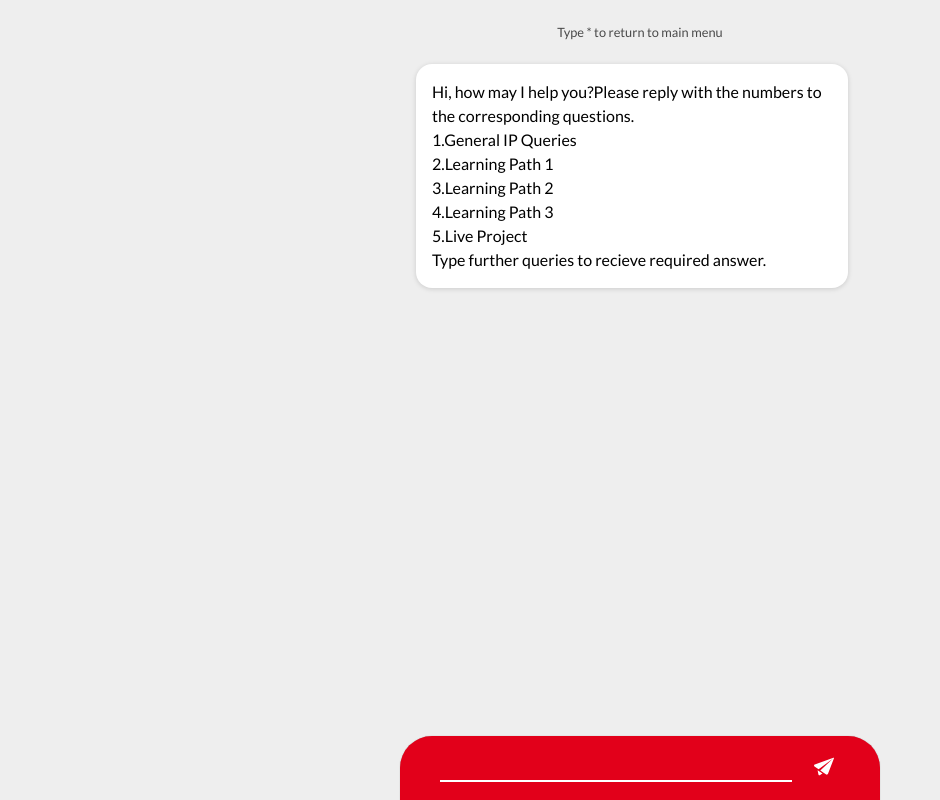
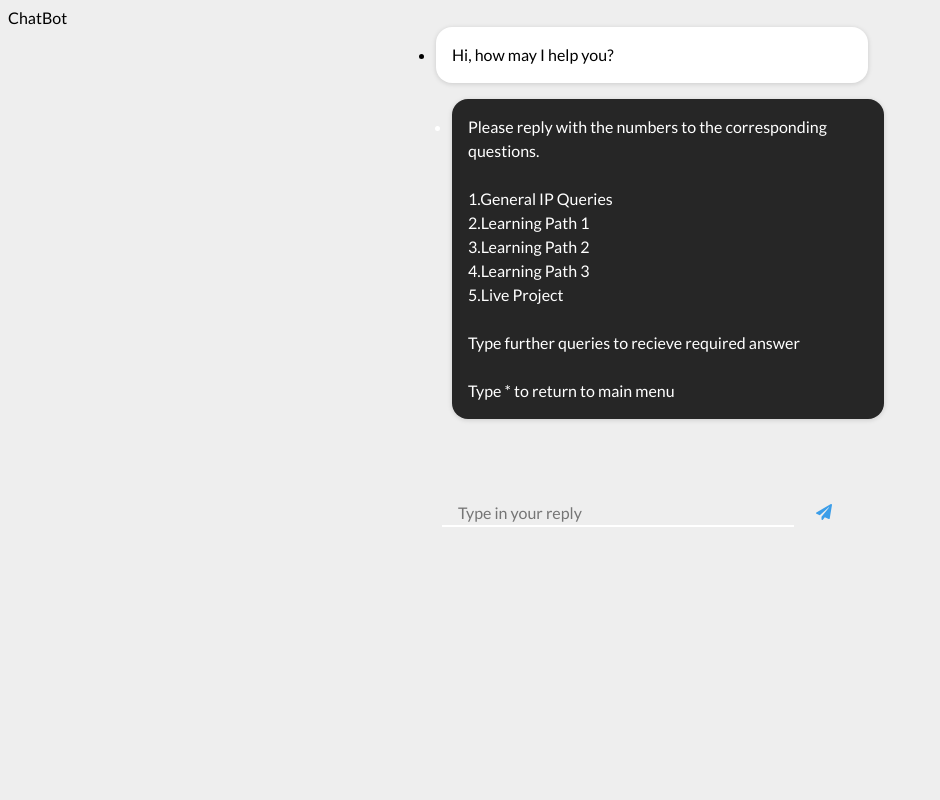
Before and after one commit to adyasha9/nodejs-chatbot, a website: page index.html in a window 1280 px wide. Shown: the whole page, without its empty margins (0-940 px from the left). Drawn offline with nearby package versions, Linux system fonts and the light colour scheme; no server answers.

Commit message:
Update index.html
Created proper html structure that supports the new layout. Also added jQuery focus and scrollTop methods so that the chat scrolls down to the bottom when new messages are received

```diff
--- a/index.html
+++ b/index.html
@@ -3,17 +3,20 @@
 
 <head>
     <title>ChatBot</title>
-    <link rel="stylesheet" href="./reset.css">
-    <link rel="stylesheet" href="./style.css">
+    <meta name="viewport" content="width=device-width, initial-scale=1.0">
+    <link rel="stylesheet" href="./style.css" type="text/css" />
 </head>
+
+<script src="/socket.io/socket.io.js"></script>
+<script src="https://code.jquery.com/jquery-1.11.1.js"></script>
+
 <script>
     $(document).ready(function() {
         $('#messages').addClass("animated bounce");
+        $('#m').focus();
     });
 </script>
 
-<script src="/socket.io/socket.io.js"></script>
-<script src="https://code.jquery.com/jquery-1.11.1.js"></script>
 <script>
     $(function() {
         var socket = io();
@@ -21,10 +24,16 @@
             e.preventDefault(); // prevents page reloading
             socket.emit('chat message', $('#m').val());
             $('#m').val('');
+            $('#m').focus();
             return false;
         });
         socket.on('chat message', function(msg) {
-            $('#messages').append($('<li>' + msg + '</li > '));
+            $('#messages').append($('<li class="entry user-entry"><div class="message user-message">' + msg + '</div></li > '));
+            $("#main-content").scrollTop(function() { return this.scrollHeight; });
+        });
+        socket.on('system message', function(msg) {
+            $('#messages').append($('<li class="entry"><div class="message system-message">' + msg + '</div></li > '));
+            $("#main-content").scrollTop(function() { return this.scrollHeight; });
         });
 
     });
@@ -33,27 +42,41 @@
 
 
 <body>
-    <div class="container">
-        <div class="return-msg">
-            Type * to return to main menu
+    <div id="main-grid" class="grid">
+        <div class="navbar flex flex-center">
+            <div class="brand">
+                ChatBot
+            </div>
         </div>
 
-        <ul id="messages">
+        <main id="main-content">
+            <div class="wrap">
+                <ul id="messages">
 
-            <li>Hi, how may I help you?Please reply with the numbers to the corresponding questions.</br>1.General IP
-                Queries</br>2.Learning Path 1 </br>3.Learning Path 2 </br>4.Learning Path 3 </br>5.Live Project</br>Type further
-                queries to recieve required
-                answer.
+                    <li class="entry">
+                        <div class="message system-message">
+                           Hi, how may I help you?
+                        </div>
+                    </li>
+                    <li class="entry">
+                        <div class="message system-message">
+                           Please reply with the numbers to the corresponding questions.</br></br>1.General IP Queries</br>2.Learning Path 1 </br>3.Learning Path 2 </br>4.Learning Path 3 </br>5.Live Project</br></br>Type further queries to recieve required answer</br></br>Type * to return to main menu
+                        </div>
+                    </li>
 
-            </li>
+                </ul>
+            </div>
+        </main>
 
-            </li>
-
-        </ul>
-        <div class="form-container">
-            <form action="" id="f">
-                <input id="m" autocomplete="off" /><button type="submit"><img src="./send-symbol-svgrepo-com.svg" alt=""></button>
-            </form>
+        <div class="navbar">
+            <div class="full-height wrap flex flex-center">
+                <div id="user-input">
+                    <form action="" id="f" class="grid">
+                        <input id="m" autocomplete="off" placeholder="Type in your reply"/>
+                        <button id="submit-button" type="submit"><svg width="16px" height="16px" color="#3C9EE9" aria-hidden="true" focusable="false" data-prefix="fas" data-icon="paper-plane" class="svg-inline--fa fa-paper-plane fa-w-16" role="img" xmlns="http://www.w3.org/2000/svg" viewBox="0 0 512 512"><path fill="currentColor" d="M476 3.2L12.5 270.6c-18.1 10.4-15.8 35.6 2.2 43.2L121 358.4l287.3-253.2c5.5-4.9 13.3 2.6 8.6 8.3L176 407v80.5c0 23.6 28.5 32.9 42.5 15.8L282 426l124.6 52.2c14.2 6 30.4-2.9 33-18.2l72-432C515 7.8 493.3-6.8 476 3.2z"></path></svg></button>
+                    </form>
+                </div>
+            </div>
         </div>
 
     </div>
```
